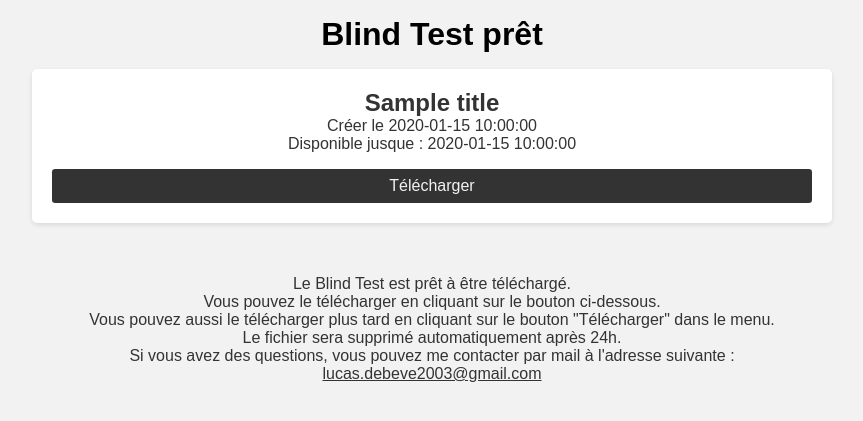
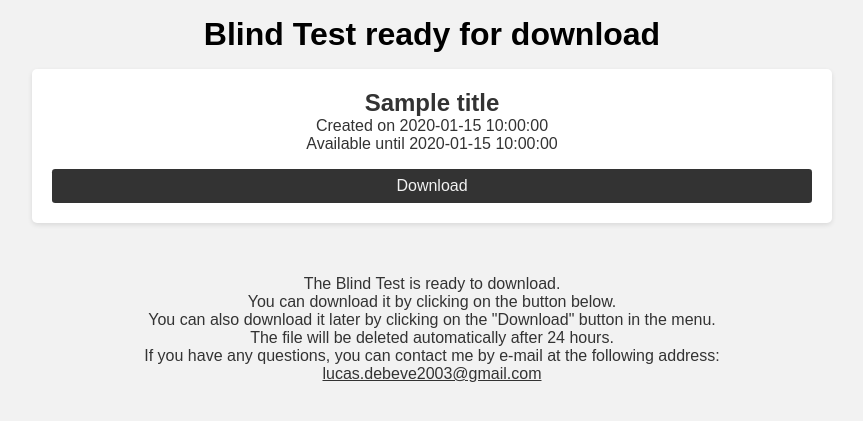
Before and after one commit to LucasDebeve/BlindTest, a Flask app: template templates/download.html in a window 1280 px wide. Shown: the part 57-478 px from the top of the page, without its empty margins (208-1071 px from the left). Run offline with Flask 3, Linux system fonts and the light colour scheme; the template is opened without the code that fills it: most values are stand-ins (such as "Sample title", 1, 10 or a date in 2020).

Commit message:
Traduction en anglais de la page de téléchargement

```diff
--- a/templates/download.html
+++ b/templates/download.html
@@ -25,19 +25,19 @@
         </nav>
     </header>
   <main>
-      <h1>Blind Test prêt</h1>
+      <h1>Blind Test ready for download</h1>
       <div class="info">
         <h2>{{title }}</h2>
-        <p>Créer le {{created_date }}</p>
-        <p>Disponible jusque : {{closure_date  }}</p>
-        <a href="/download/{{file_id }}/download">Télécharger</a>
+        <p>Created on {{created_date }}</p>
+        <p>Available until {{closure_date  }}</p>
+        <a href="/download/{{file_id }}/download">Download</a>
       </div>
       <div class="sub__info">
-        <p>Le Blind Test est prêt à être téléchargé.</p>
-        <p>Vous pouvez le télécharger en cliquant sur le bouton ci-dessous.</p>
-        <p>Vous pouvez aussi le télécharger plus tard en cliquant sur le bouton "Télécharger" dans le menu.</p>
-        <p>Le fichier sera supprimé automatiquement après 24h.</p>
-        <p>Si vous avez des questions, vous pouvez me contacter par mail à l'adresse suivante : <a href="mailto: lucas.debeve2003@gmail.com">lucas.debeve2003@gmail.com</a></p>
+          <p>The Blind Test is ready to download.</p>
+          <p>You can download it by clicking on the button below.</p>
+          <p>You can also download it later by clicking on the "Download" button in the menu.</p>
+          <p>The file will be deleted automatically after 24 hours.</p>
+          <p>If you have any questions, you can contact me by e-mail at the following address: <a href="mailto: lucas.debeve2003@gmail.com">lucas.debeve2003@gmail.com</a></p>
       </div>
   </main>
     <script src="{{ url_for('static', filename='js/script.js') }}"></script>
```
